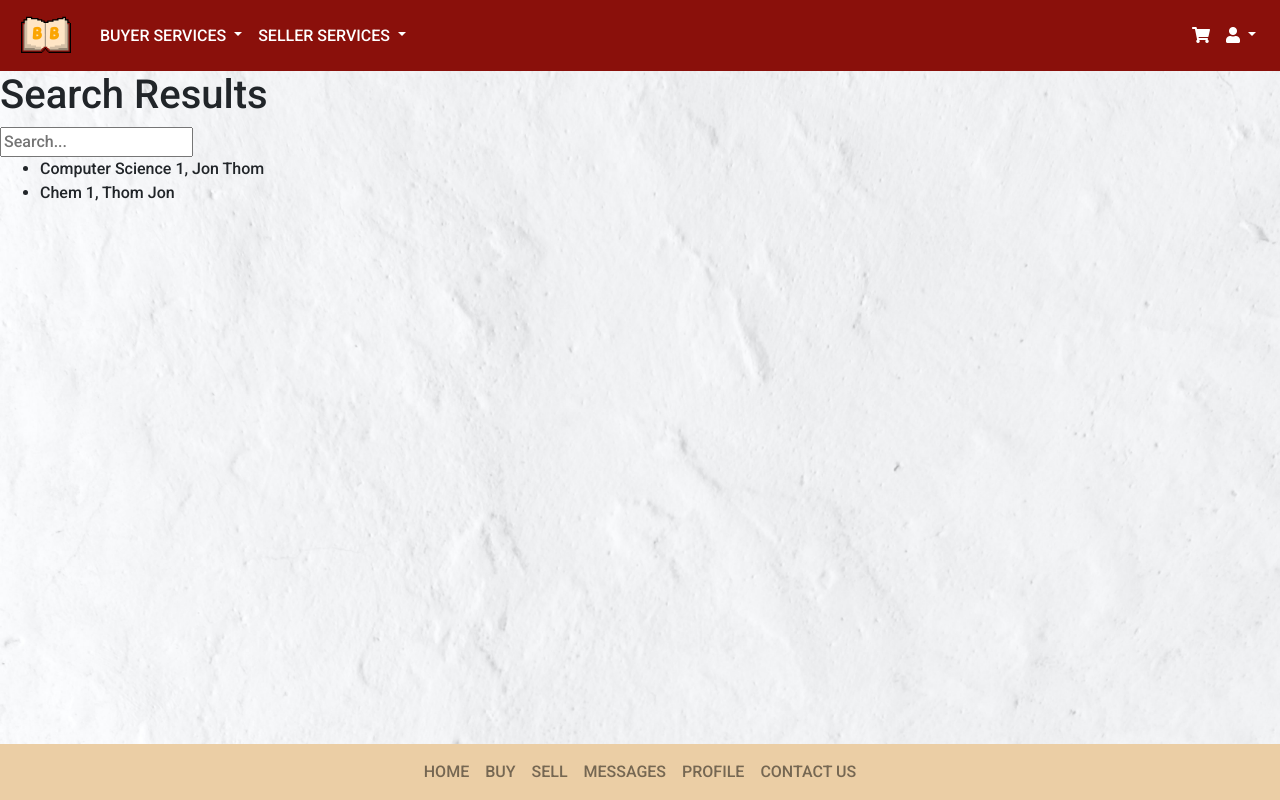
After one commit to jthom19/BookBargainsProject, a Django app: page /search/ in a window 1280 px wide. The commit adds this page. Run offline with Django 3.2, Linux system fonts and the light colour scheme; data comes from the database, SQL or seed files in the repository; both versions use the stored data as it was after the commit; some libraries are stand-ins or nearby versions.

Commit message:
Add search capability

```diff
--- a/bookbargains/bbapp/urls.py
+++ b/bookbargains/bbapp/urls.py
@@ -2,6 +2,7 @@ from django.urls import path
 from django.contrib.auth import views as djangoviews
 from bbapp import views
 from bbapp.forms import UserLoginForm
+from .views import HomePageView, SearchResultsView
 
 urlpatterns = [
     path('', views.hometemp, name='home'),
@@ -11,6 +12,8 @@ urlpatterns = [
     path('land', views.hometemp, name="land"),
     path('listnew', views.createlisting, name="newlisting"), #already linked to see new listing
     path('buyList', views.buyList, name="buyList"),
+    path('searchresults', SearchResultsView.as_view(), name = "searchresults"),
+    path('search/', HomePageView.as_view(), name = "search"),
 
     path('logout', views.logoutuser, name='logout'),
     path('login',djangoviews.LoginView.as_view(template_name="login.html",authentication_form=UserLoginForm),name='login')
--- a/bookbargains/bbapp/views.py
+++ b/bookbargains/bbapp/views.py
@@ -4,6 +4,9 @@ from django.contrib.auth import login, authenticate, logout
 from django.contrib.auth.forms import UserCreationForm
 from django.shortcuts import render, redirect
 from .forms import CreateUserForm, CreateProfileForm, ListBookForm
+from django.views.generic import TemplateView, ListView
+from .models import Book
+from django.db.models import Q
 # Create your views here.
 
 
@@ -25,6 +28,22 @@ def buyList(request):
 def logoutuser(request):
     logout(request)
     return redirect('../')
+
+class HomePageView(ListView):
+    model = Book
+    template_name= 'search.html'
+
+class SearchResultsView(ListView):
+    model = Book
+    template_name = 'searchresults.html'
+    def get_queryset(self): # new
+        query = self.request.GET.get('q')
+        object_list = Book.objects.filter(
+            Q(title__icontains=query) | Q(author__icontains=query)
+        )
+        return object_list
+
+
 
 def signup(request):
     form = UserCreationForm()
--- a/bookbargains/templates/base.html
+++ b/bookbargains/templates/base.html
@@ -28,7 +28,7 @@
                   BUYER SERVICES
                 </a>
                 <div class="dropdown-menu" aria-labelledby="buyerdropdown">
-                  <a class="dropdown-item" href="buyList">VIEW MARKETPLACE</a>
+                  <a class="dropdown-item" href="search">VIEW MARKETPLACE</a>
                   <a class="dropdown-item" href="#">ADVANCED SEARCH</a>
                   <a class="dropdown-item" href="#">WISHLIST</a>
                   <a class="dropdown-item" href="">PURCHASE HISTORY</a>
@@ -79,10 +79,10 @@
                 <a class="nav-link" href="#">HOME <span class="sr-only">(current)</span></a>
             </li>
             <li class="nav-item mx-2">
-                <a class="nav-link" href="#">BUY</a>
+                <a class="nav-link" href="search">BUY</a>
             </li>
             <li class="nav-item mx-2">
-                <a class="nav-link" href="#">SELL</a>
+                <a class="nav-link" href= 'listnew' >SELL</a>
             </li>
             <li class="nav-item mx-2">
                 <a class="nav-link" href="messaging.html">MESSAGES</a>
--- a/bookbargains/templates/hometemp.html
+++ b/bookbargains/templates/hometemp.html
@@ -23,7 +23,8 @@
       <h3 id="righttop">Welcome to the <strong>best</strong> university<br>book exchange community!</h3>
       {% if user.is_authenticated %}<p style="height: 35px;"></p>{% endif %}
       <h4 class="my-0">Are you...</h4>
-      <button class="btn mx-auto mt-3" style="color: #fff; background-color: #8a100b;">BUYING</button>
+      <button class="btn mx-auto mt-3" style="color: #fff; background-color: #8a100b;">
+        <a href = 'search' style="color:#fff">BUYING</a></button>
       <h6 class="mt-2 mb-0">Get books at discounted prices</h6>
       <br>
       <button class="btn mx-auto mt-3" style="color: #ffffff; background-color: #8a100b;">
--- /dev/null
+++ b/bookbargains/templates/search.html
@@ -0,0 +1,21 @@
+{% extends "base.html" %}
+{% load static %}
+{% block body_block %}
+<h1>Search Results</h1>
+
+<form action="{% url 'searchresults' %}" method="get">
+  <input name="q" type="text" placeholder="Search...">
+</form>
+
+<ul>
+
+  {% for Book in object_list %}
+    <li>
+      {{ Book.title }}, {{ Book.author }}
+    </li>
+  {% endfor %}
+</ul>
+
+
+
+{% endblock %}
```
Also changed, not shown: bookbargains/templates/searchresults.html (added, +15 -0 lines), bookbargains/db.sqlite3, bookbargains/media/images/ChristmasCard.png (added), bookbargains/media/images/ChristmasCard_yJ4NoZj.png (added), bookbargains/media/images/ChristmasCard_yoLD8pd.png (added), bookbargains/media/images/Screen_Shot_2021-03-07_at_5.37.34_PM.png (added), bookbargains/media/images/Screen_Shot_2021-03-07_at_5.37.34_PM_AJvax7v.png (added), bookbargains/media/images/Screen_Shot_2021-03-07_at_5.37.34_PM_FlBBRbo.png (added), bookbargains/media/images/Screen_Shot_2021-03-07_at_5.37.34_PM_OdGef0W.png (added), 2 other files.
